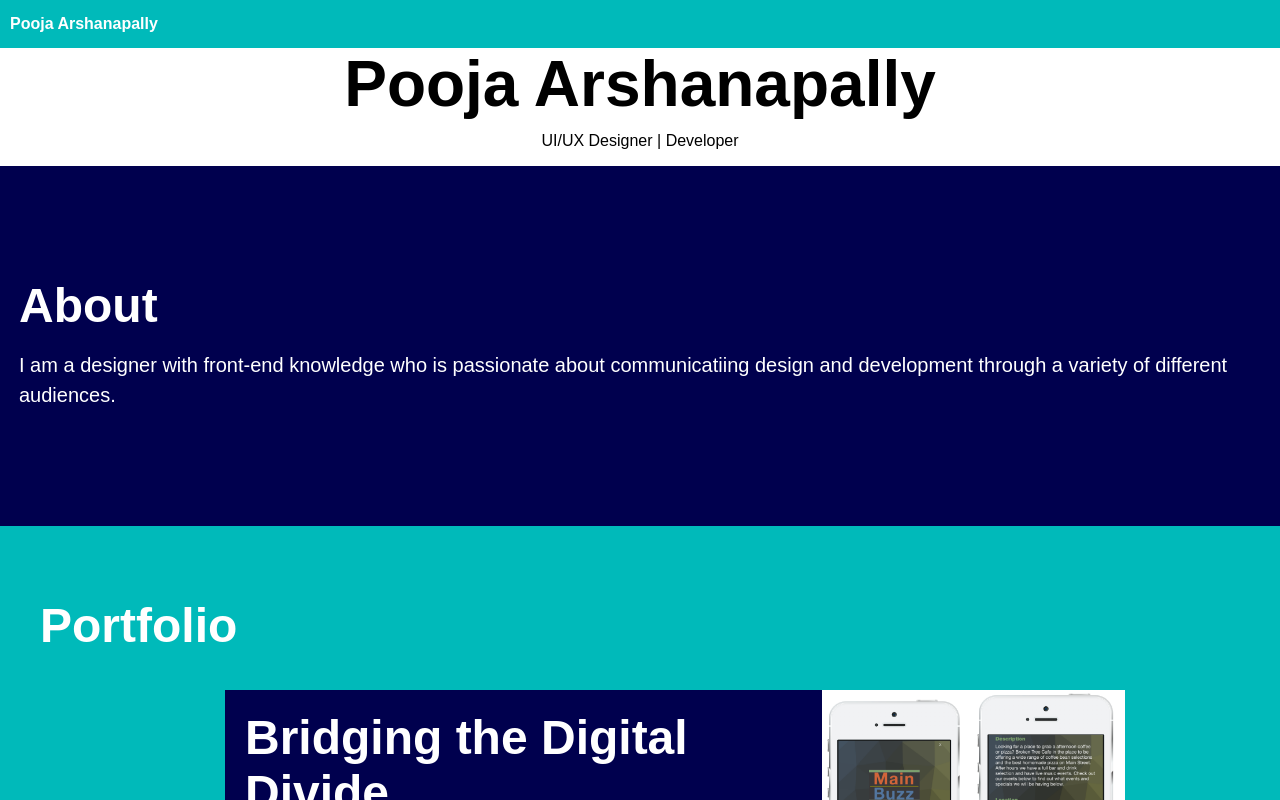
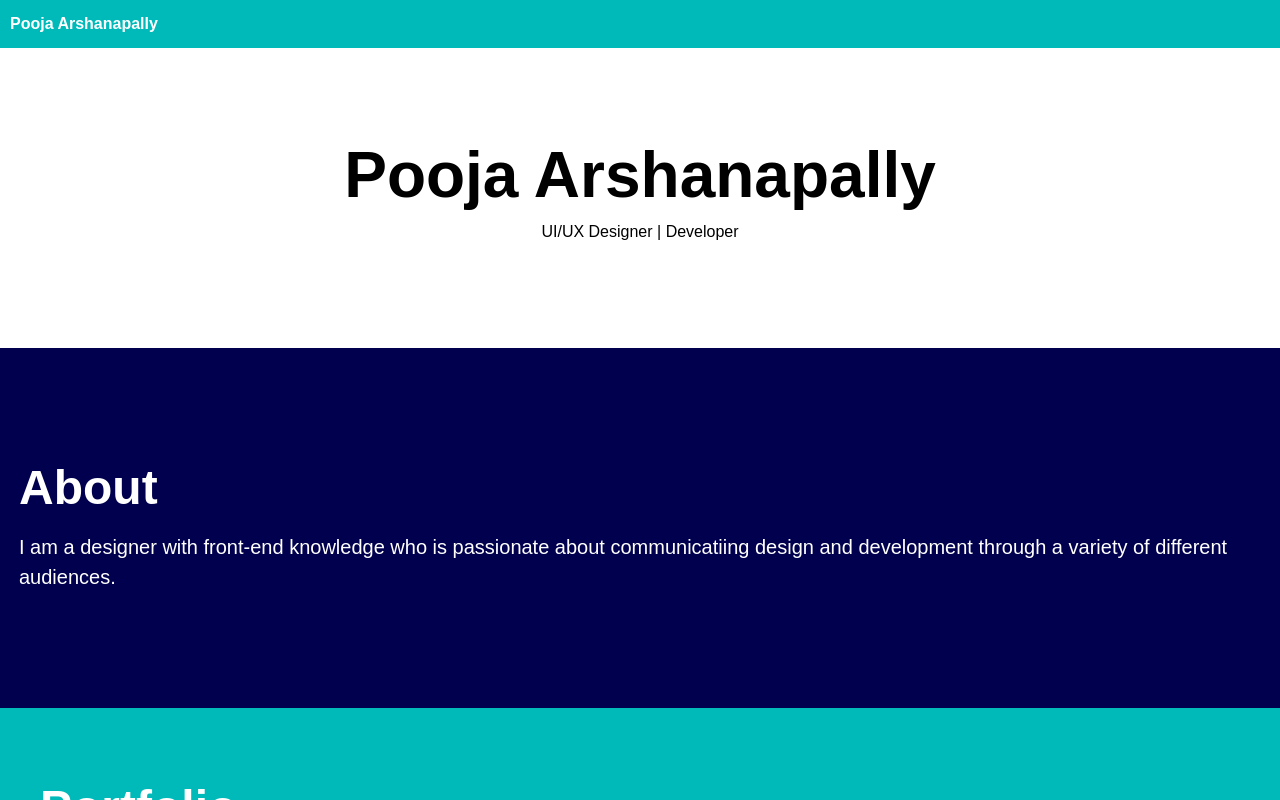
Before and after one commit to parshanapally/portfolio-website, a React (Create React App) app: page / in a window 1280 px wide. Shown: the top 800 px of the page. Built offline with nearby package versions, Linux system fonts and the light colour scheme.

Commit message:
style: fix header  spacing

```diff
--- a/src/components/Portfolio/index.css
+++ b/src/components/Portfolio/index.css
@@ -30,6 +30,7 @@ body {
   justify-content: center;
   text-align: center;
   color: black;
+  min-height: 35vh;
 }
 
 .portfolio-container main .intro-wrapper > .intro-name {
```
